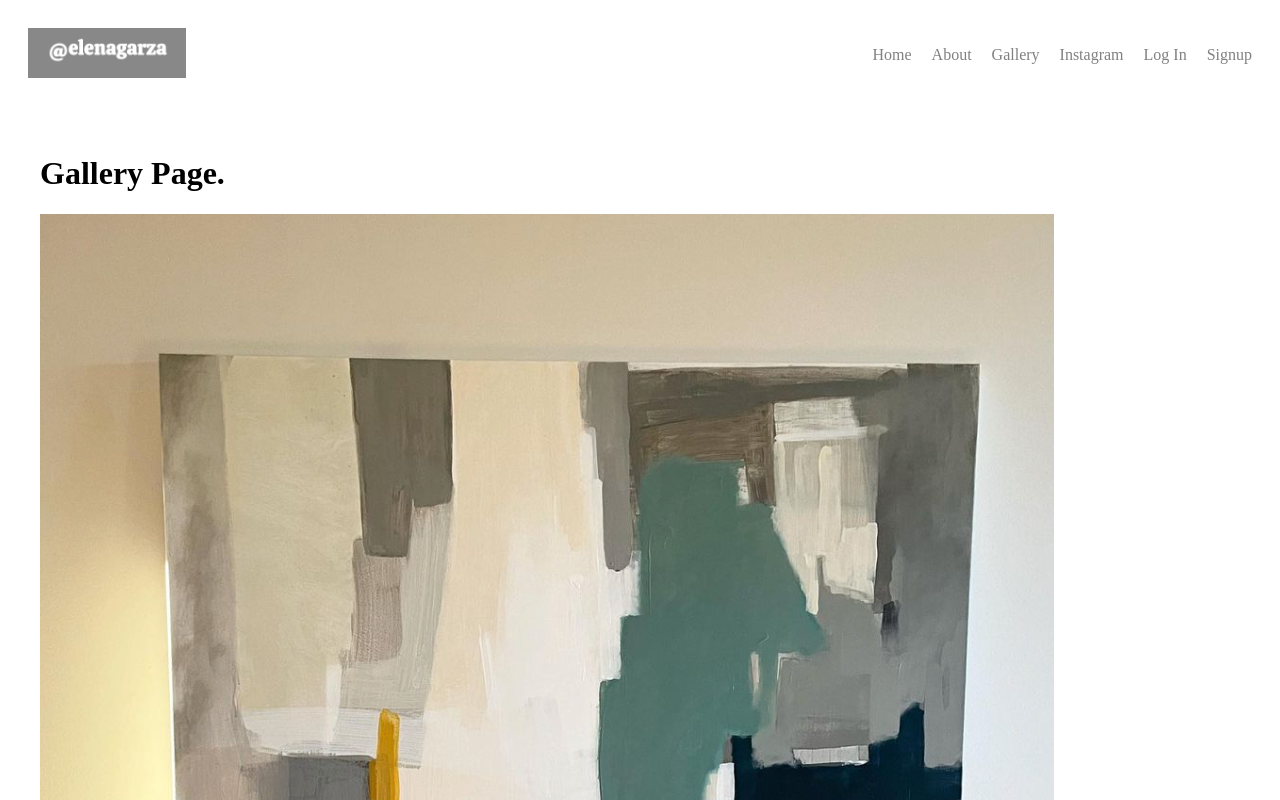
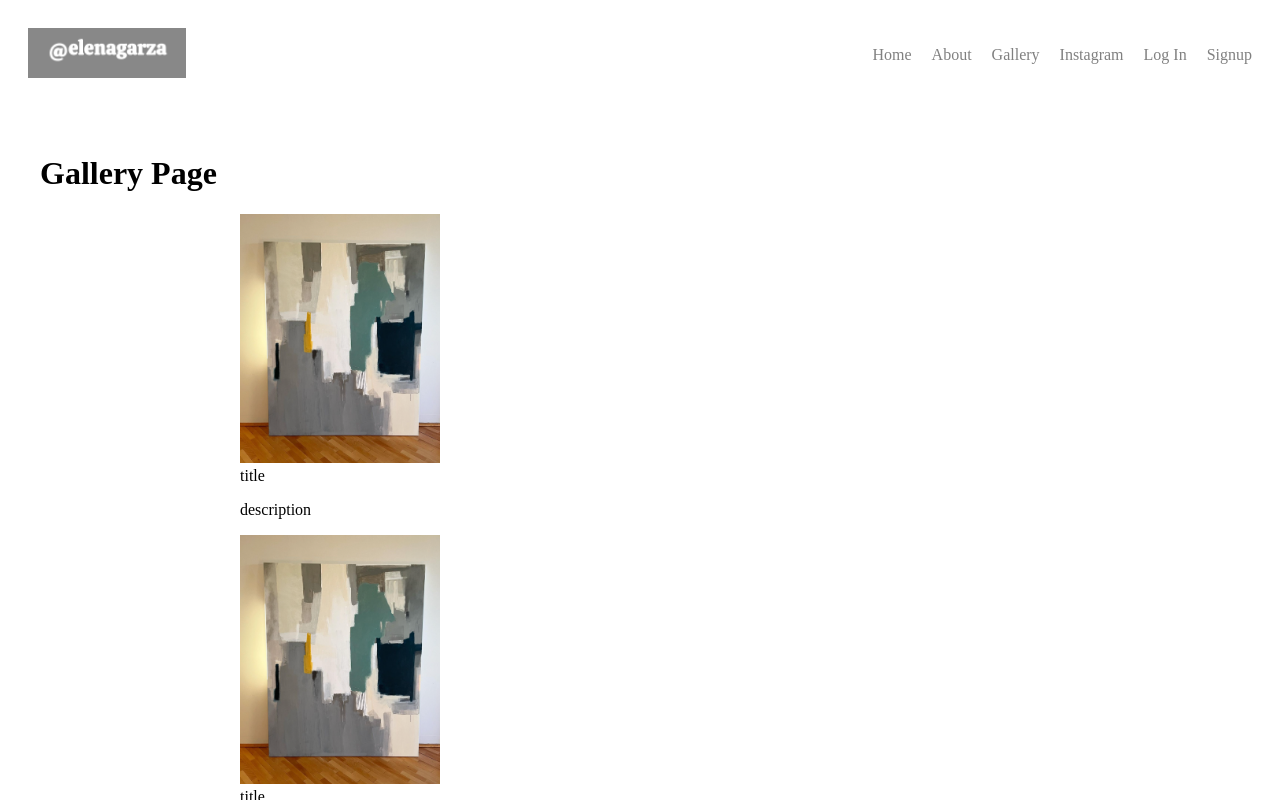
Before and after one commit to swaguespack/eg-art, a React (Create React App) app in the folder client/: page /gallery in a window 1280 px wide. Shown: the top 800 px of the page. Built offline with nearby package versions, Linux system fonts and the light colour scheme.

Commit message:
some styling and switching to react-bootstrap. still need to work on layout/formatting

```diff
--- a/client/src/components/FeaturedArt.js
+++ b/client/src/components/FeaturedArt.js
@@ -1,30 +1,30 @@
 import React from "react";
 
-// import { waterColorA }  from "../imgs/index";
-// import { arts } from "../imgs/gallery.js";
+import "../styles/components/artGallery.css"
+
 import {arts} from "../utils/artData"
-
-// empty array for images
-// const images = [];
+import Card from "react-bootstrap/Card"
+import Row from 'react-bootstrap/Row'
+import Col from 'react-bootstrap/Col'
 
 export default function FeaturedArt(){
     return (
-        <section id="gallery" className="container gallery-container">
-            <div className="row">
-                {arts.map((art) =>(
-                    <div className="col">
+        <section id="gallery" className="gallery-container">
+            <Row>
+                {arts.map((art, index) =>(
+                    <Col className="single">
+                        <Card id="art-card" key={index}>
+                                <Card.Img variant='top' src={art.image} alt={art.alt} className="artimg"/>
+                                <Card.Body>
+                                    <Card.Title>{art.title}</Card.Title>
+                                    <Card.Text>{art.description}</Card.Text>
+                                </Card.Body>
 
-                        <div className="card artCard">
-                            <img src={art.image} alt={art.alt} className=""/>
-
-                        </div>
-
-                    </div>
+                        </Card>
+                    </Col>
                 ))}
 
-            </div>
-
-
+            </Row>
         </section>
     )
 }
--- a/client/src/pages/Gallery/Gallery.js
+++ b/client/src/pages/Gallery/Gallery.js
@@ -10,11 +10,8 @@ import "../../styles/pages/gallery.css"
 const Gallery = () => {
     return (
         <div className = "gallery-page">
-            <h1>Gallery Page.</h1>
-            <div>
+            <h1>Gallery Page</h1>
             <FeaturedArt />
-            </div>
-            <div className='artPieces'>{}</div>
         </div>
     )
 }
--- a/client/src/styles/components/artGallery.css
+++ b/client/src/styles/components/artGallery.css
@@ -1,3 +1,21 @@
-#gallery {
 
+.gallery-container {
+    display: flex;
+    flex-wrap: wrap;
+    align-items: center;
+    justify-content: space-between;
+    max-width: 800px;
+    margin: 0 auto;
 }
+
+.gallery-container .single {
+    width: 200px;
+}
+
+.artimg{
+    max-width: 100%;
+}
+
+.artimg:hover {
+    transform: scale(1.02);
+}
--- a/client/src/styles/pages/gallery.css
+++ b/client/src/styles/pages/gallery.css
@@ -3,11 +3,12 @@
     height: 600px;
     background-position: center;
     background-size: cover;
-    /* min-height: 40vh; */
-    /* flex-direction: column;
+
   } */
 
   .gallery-page{
     padding: 2rem;
     background-position: center;
+    min-height: 40vh;
+   flex-direction: column;
   }
```
